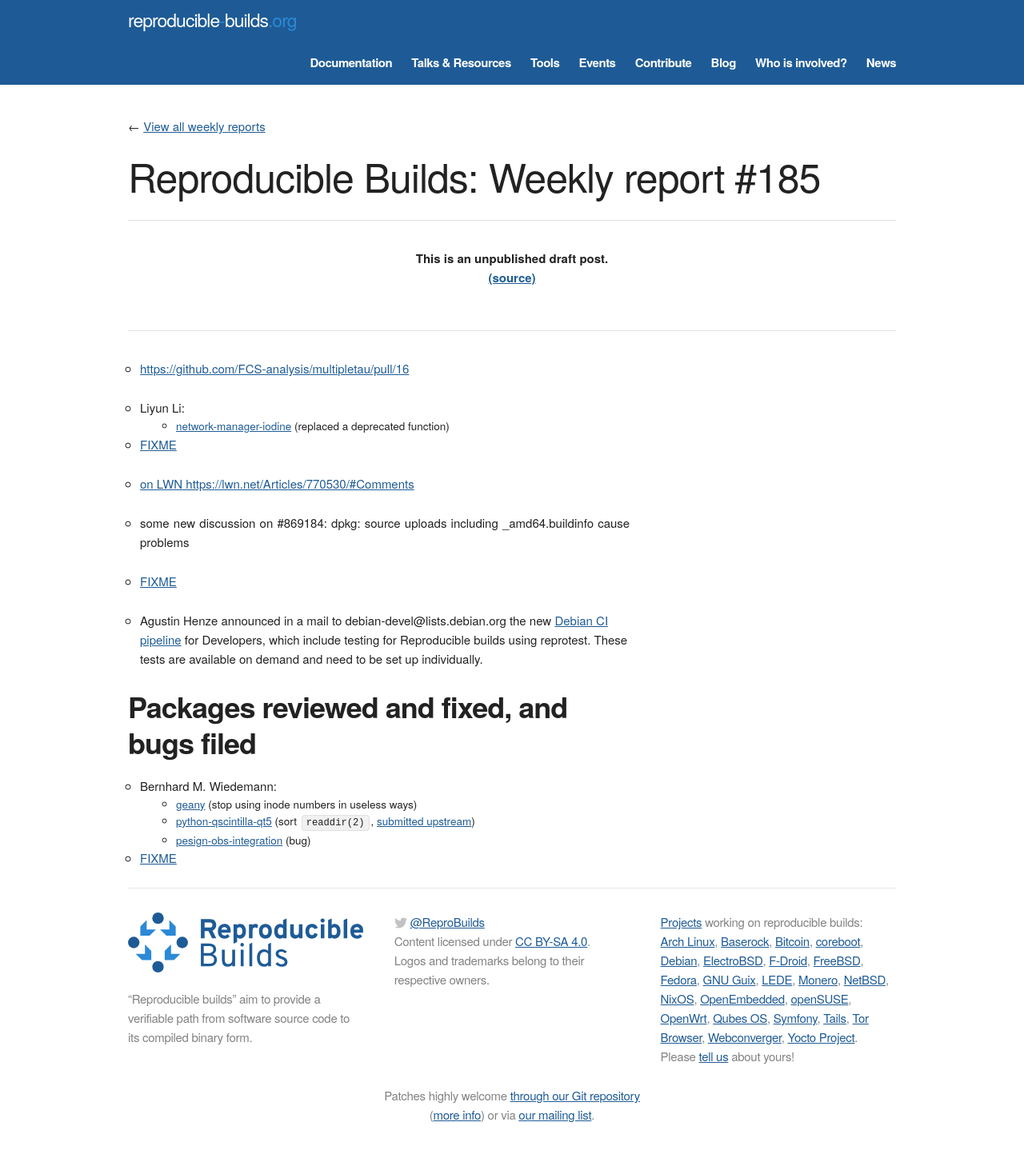
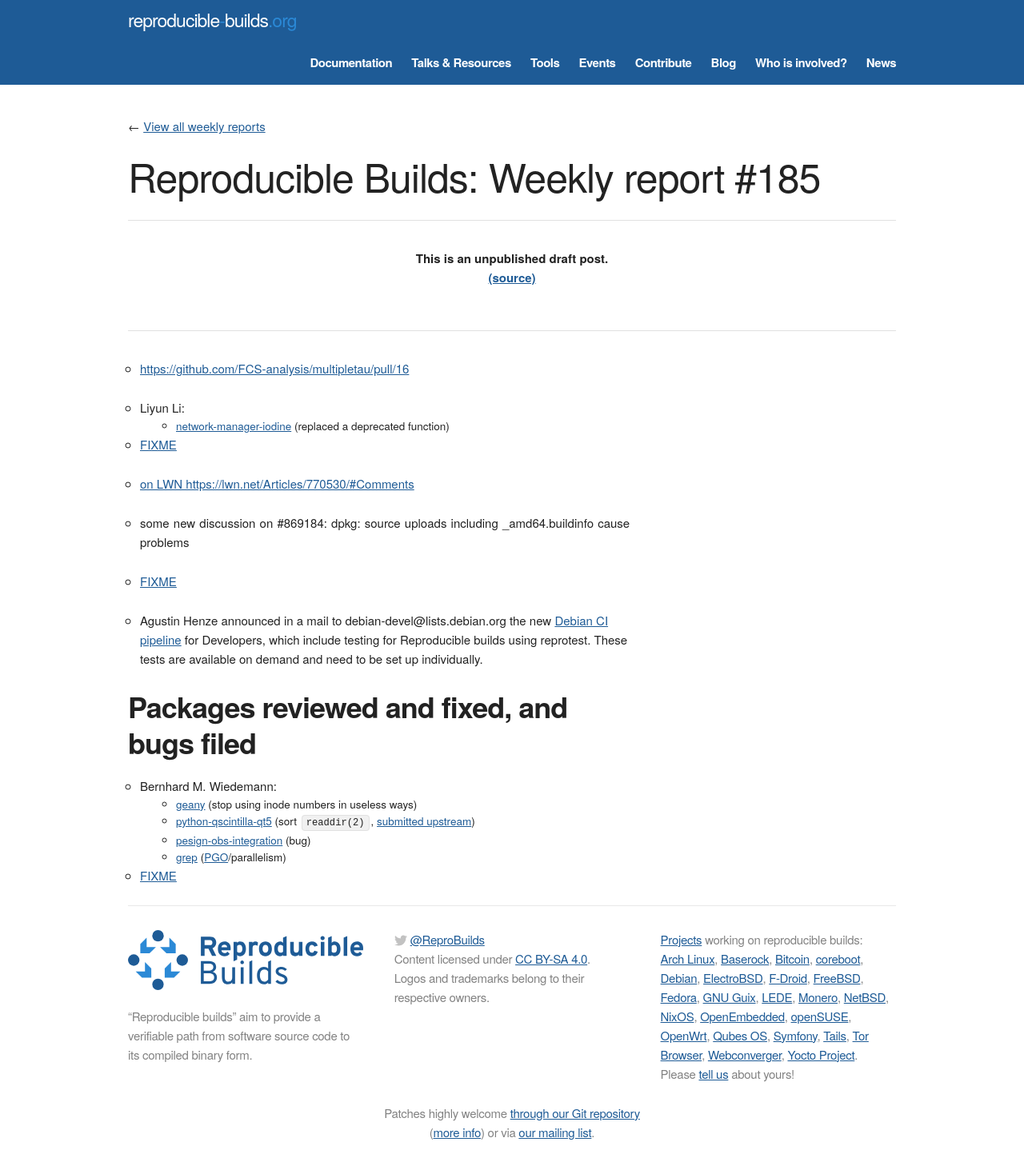
Before and after one commit to prototypefund/reproducible-website, a Jekyll site: the page built from _blog/posts/185.md, in a window 1280 px wide. Shown: the whole page at 80% size. Built offline with Jekyll 4.4.1, drawn with Linux system fonts in a browser that asks for light colours; some web fonts are replaced; before the commit the page ends 1436 px from its top, so only the background shows below that.

Commit message:
185: +1 patch

```diff
--- a/_blog/posts/185.md
+++ b/_blog/posts/185.md
@@ -28,5 +28,6 @@
     * [geany](https://github.com/geany/geany/pull/1989) (stop using inode numbers in useless ways)
     * [python-qscintilla-qt5](https://build.opensuse.org/request/show/647086) (sort `readdir(2)`, [submitted upstream](https://www.riverbankcomputing.com/pipermail/qscintilla/2018-November/001349.html))
     * [pesign-obs-integration](https://bugzilla.opensuse.org/show_bug.cgi?id=1114605) (bug)
+    * [grep](https://build.opensuse.org/request/show/647618) ([PGO](https://github.com/bmwiedemann/theunreproduciblepackage/tree/master/pgo)/parallelism)
 
 * [FIXME](https://github.com/FCS-analysis/multipletau/pull/16#issuecomment-437284262)
```
